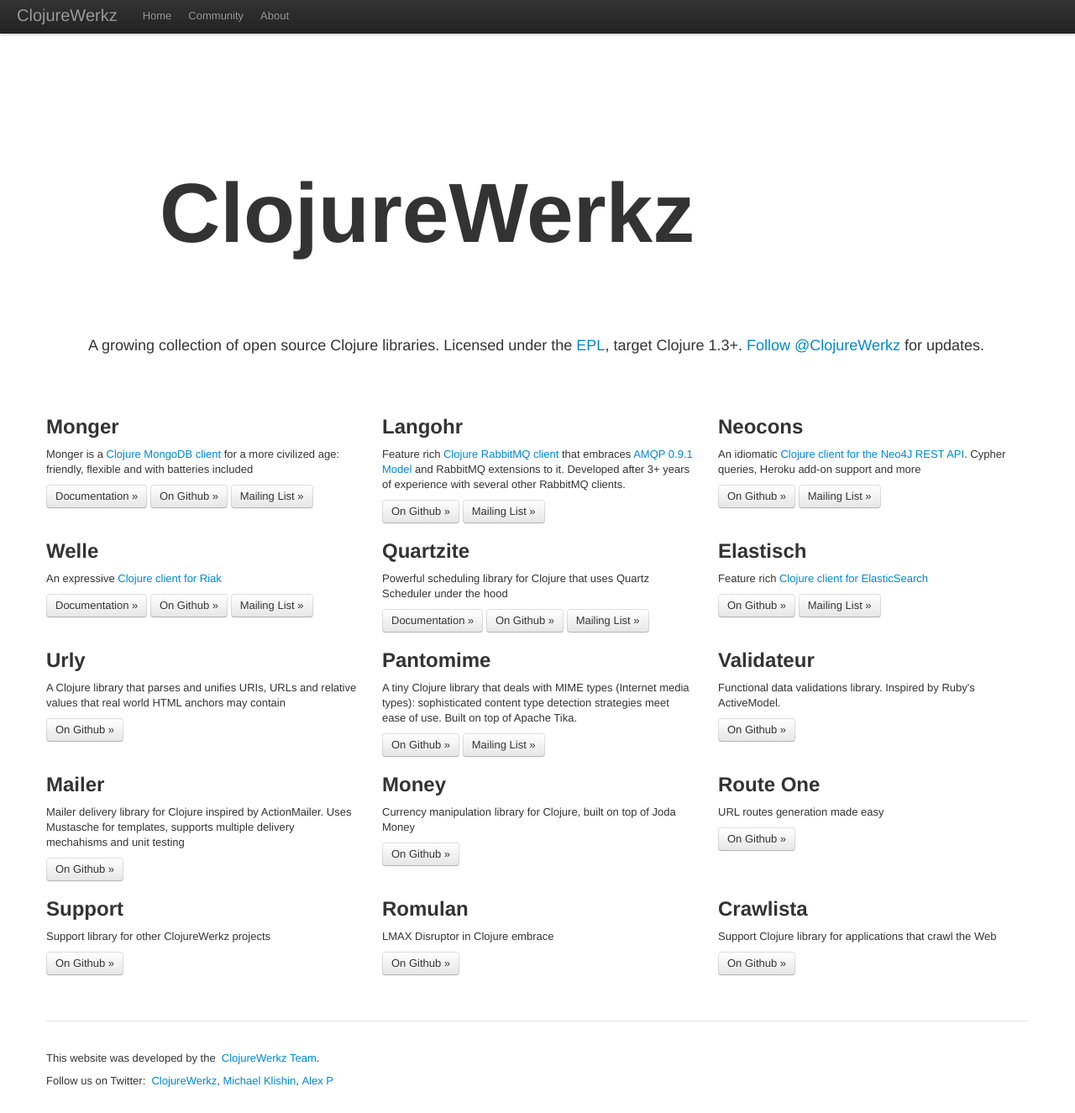
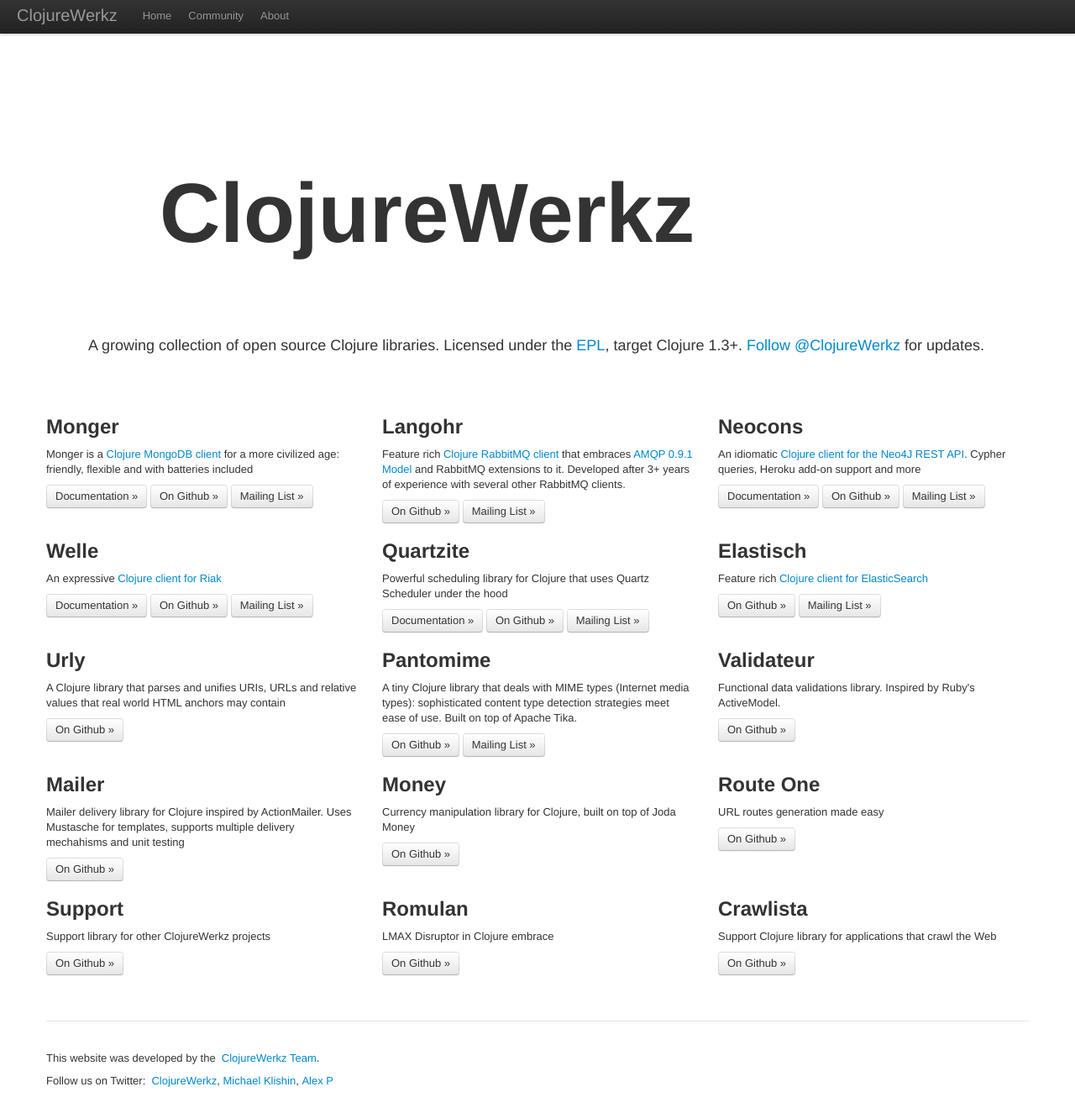
Before and after one commit to clojurewerkz/clojurewerkz.org, a Jekyll site: the page built from index.html, in a window 1280 px wide. Shown: the whole page at 84% size. Built offline with Jekyll 4.4.1, drawn with Linux system fonts in a browser that asks for light colours; some web fonts are replaced.

Commit message:
Link to Neocons doc site, correct Monger ML link

```diff
--- a/index.html
+++ b/index.html
@@ -19,7 +19,7 @@
     <p>
       <a class='btn' href='http://clojuremongodb.info'>Documentation »</a>
       <a class='btn' href='https://github.com/michaelklishin/monger'>On Github »</a>
-      <a class='btn' href='https://groups.google.com/forum/#!forum/clojure-monger'>Mailing List »</a>
+      <a class='btn' href='https://groups.google.com/forum/#!forum/clojure-mongodb'>Mailing List »</a>
     </p>
   </div>
   <div class='span4'>
@@ -36,6 +36,7 @@
     <h2>Neocons</h2>
     <p>An idiomatic <a href='https://github.com/michaelklishin/neocons'>Clojure client for the Neo4J REST API</a>. Cypher queries, Heroku add-on support and more</p>
     <p>
+      <a class='btn' href='http://clojureneo4j.info'>Documentation »</a>
       <a class='btn' href='https://github.com/michaelklishin/neocons'>On Github »</a>
       <a class='btn' href='https://groups.google.com/group/clojure-neo4j'>Mailing List »</a>
     </p>
```
